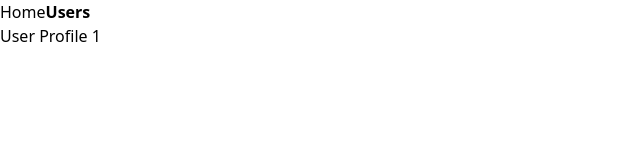
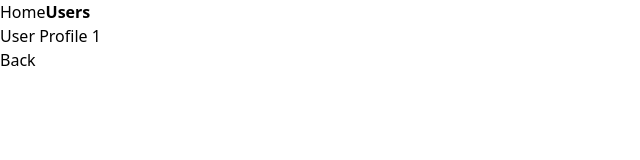
Before and after one commit to kimiriecs/vue-example-academy, a Vue app: page /users/1 in a window 1280 px wide. Shown: the top 160 px of the page, without its empty margins (0-640 px from the left). Built offline with nearby package versions, Linux system fonts and the light colour scheme.

Commit message:
programmatic navigtion

```diff
--- a/src/components/User/Profile.vue
+++ b/src/components/User/Profile.vue
@@ -1,6 +1,8 @@
 <template>
     <div id="user-profile"> <!--Обязательный корневой элемент-->
         <h1>User Profile {{ id }}</h1>
+
+        <button @click="back">Back</button>
     </div>
 </template>
 
@@ -13,7 +15,9 @@
             }
         },
         methods: {
-
+            back() {
+                this.$router.push('/users')
+            }
         },
         filters: {
             readMore(text, length, suffix) {
```
